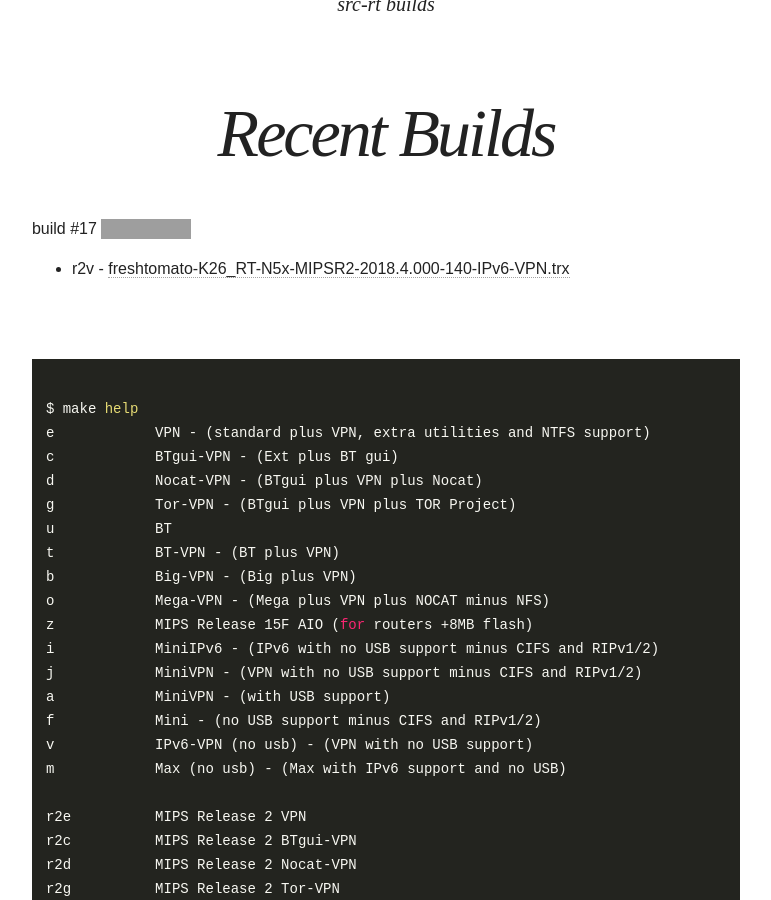
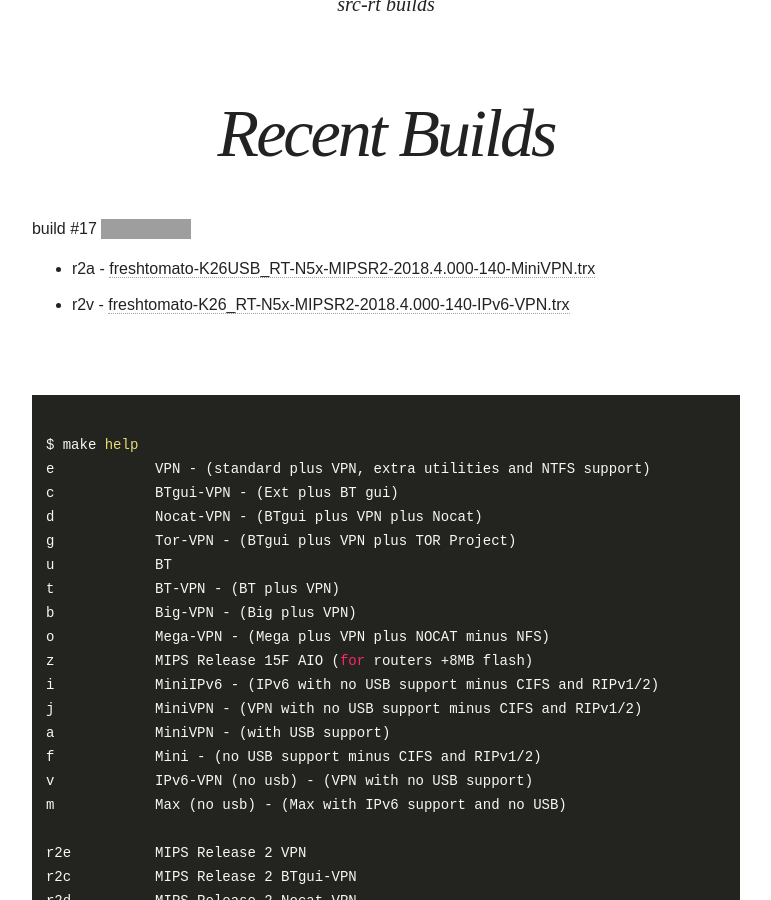
Before and after one commit to oglopss/freshtomato-mips-ci-jekyll, a Jekyll site: the page built from index.html, in a window 1280 px wide and 900 px high, scrolled down 379 px. Shown: the whole window, without its empty margins (254-1025 px from the left). Built offline with Jekyll 4.4.1, drawn with Linux system fonts in a browser that asks for light colours; nearby versions of some CDN libraries; grey boxes are pictures that could not be loaded.

Commit message:
Travis build 17 r2a pushed to gh-pages

```diff
--- a/_data/ss.yml
+++ b/_data/ss.yml
@@ -1,3 +1,4 @@
 build: 17
 files:
   - 0005 r2v freshtomato-K26_RT-N5x-MIPSR2-2018.4.000-140-IPv6-VPN.trx
+  - 0004 r2a freshtomato-K26USB_RT-N5x-MIPSR2-2018.4.000-140-MiniVPN.trx
```
